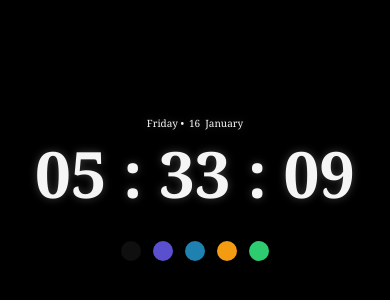
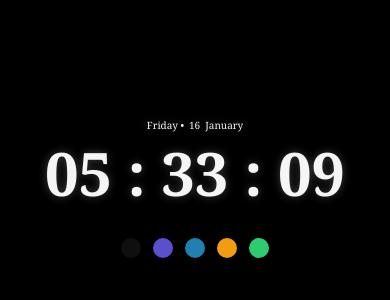
Before and after one commit to harshjha08/clockify-js, a plain HTML site: page index.html in a window 390 px wide. Shown: the part 234-534 px from the top of the page. Drawn offline with Linux system fonts and the light colour scheme.

Commit message:
Fix CSS formatting and adjust clock font size

```diff
--- a/style.css
+++ b/style.css
@@ -113,7 +113,7 @@
   }
 
   .clock {
-    font-size: 64px;
+    font-size: 60px;
     gap: 8px;
   }
 
```
